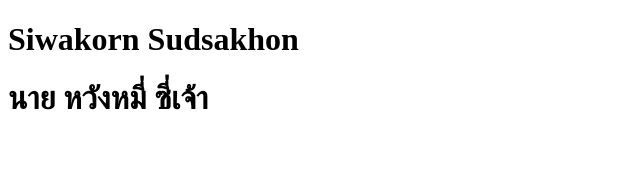
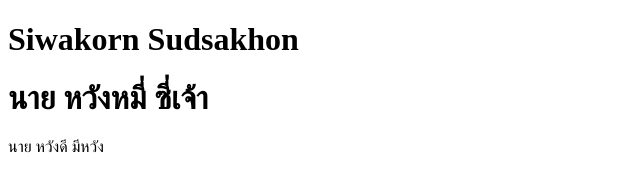
Before and after one commit to Narawit69/git-collab-1, a plain HTML site: page index.html in a window 1280 px wide. Shown: the full height of the page, 0-640 px from the left. Drawn offline with Linux system fonts and the light colour scheme.

Commit message:
add footer index.html

```diff
--- a/index.html
+++ b/index.html
@@ -8,5 +8,6 @@
 <body>
     <h1>Siwakorn Sudsakhon</h1>
     <h1>นาย หวังหมี่ ซี่เจ้า</h1>
+    <footer>นาย หวังดี มีหวัง</footer>
 </body>
 </html>
```
